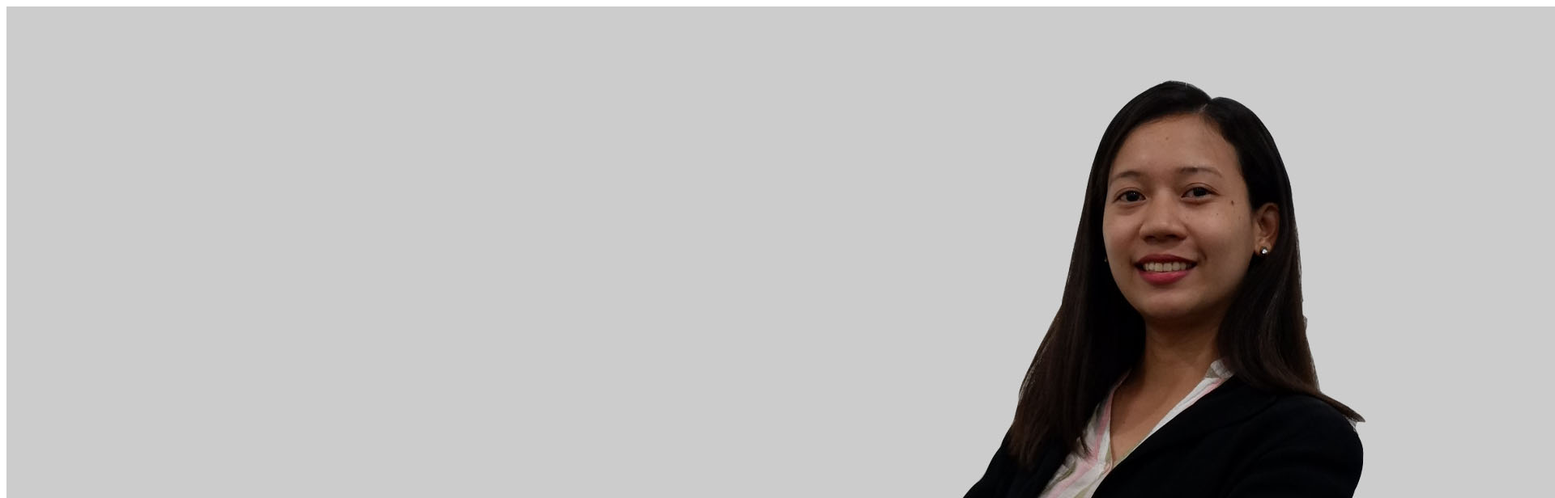
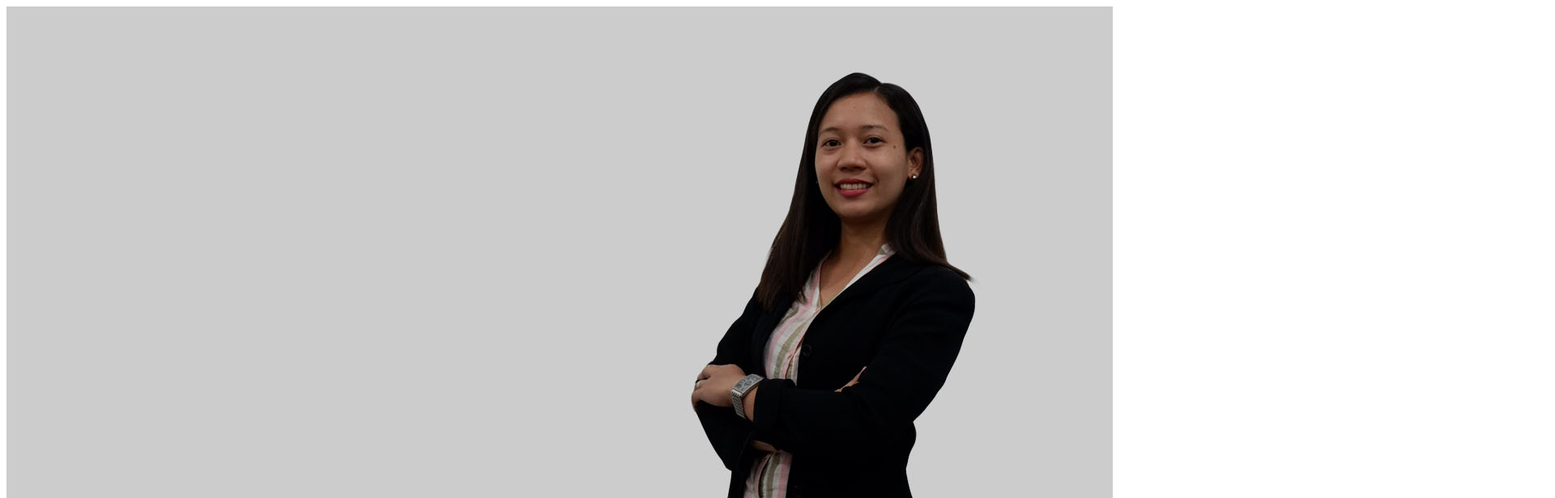
Before and after one commit to rmatriz/MyPortfolio, a plain HTML site: page index.html in a window 1280 px wide. Shown: the top 616 px of the page at 81% size, 1920 px wide, since content can reach past the window. Drawn offline with Linux system fonts and the light colour scheme.

Commit message:
changed img size

```diff
--- a/index.html
+++ b/index.html
@@ -5,7 +5,7 @@
     <title>My Portfolio</title>
   </head>
   <body>
-    <img src="img/homepage_img.jpg" alt="">
+    <img src="img/homepage1366x768_img.jpg" alt="">
     <h1>Welcome to my Website</h1>
   </body>
 </html>
```
